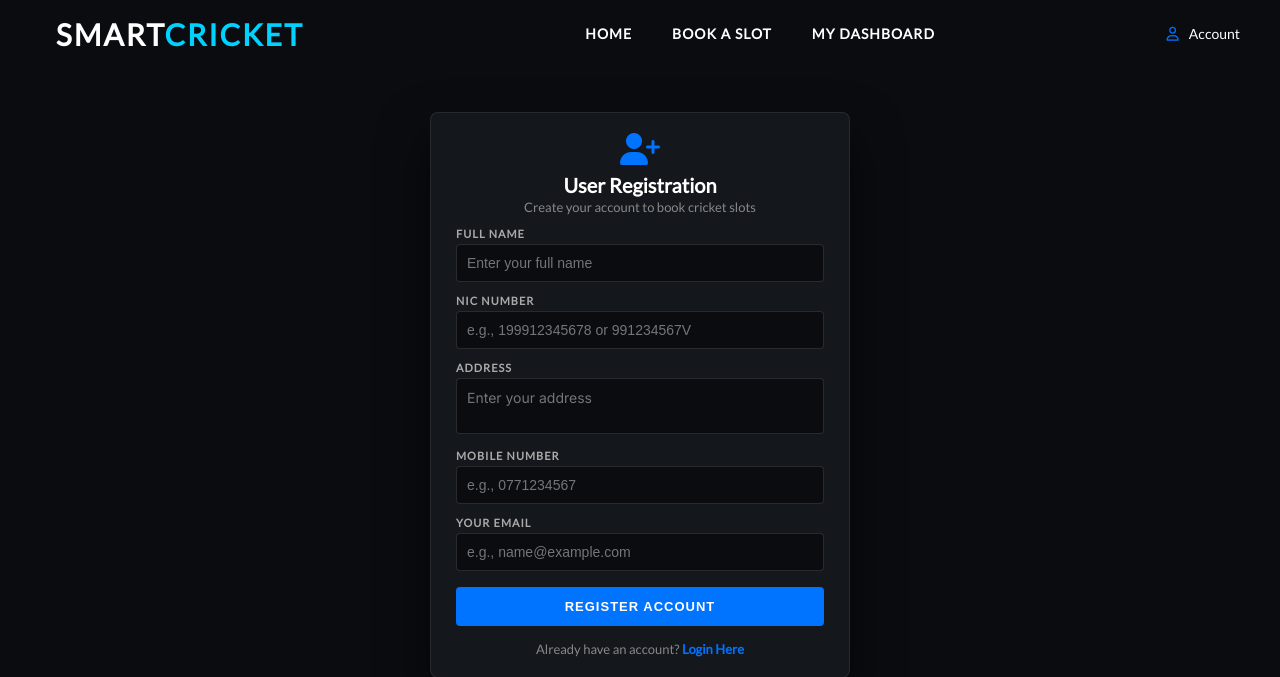
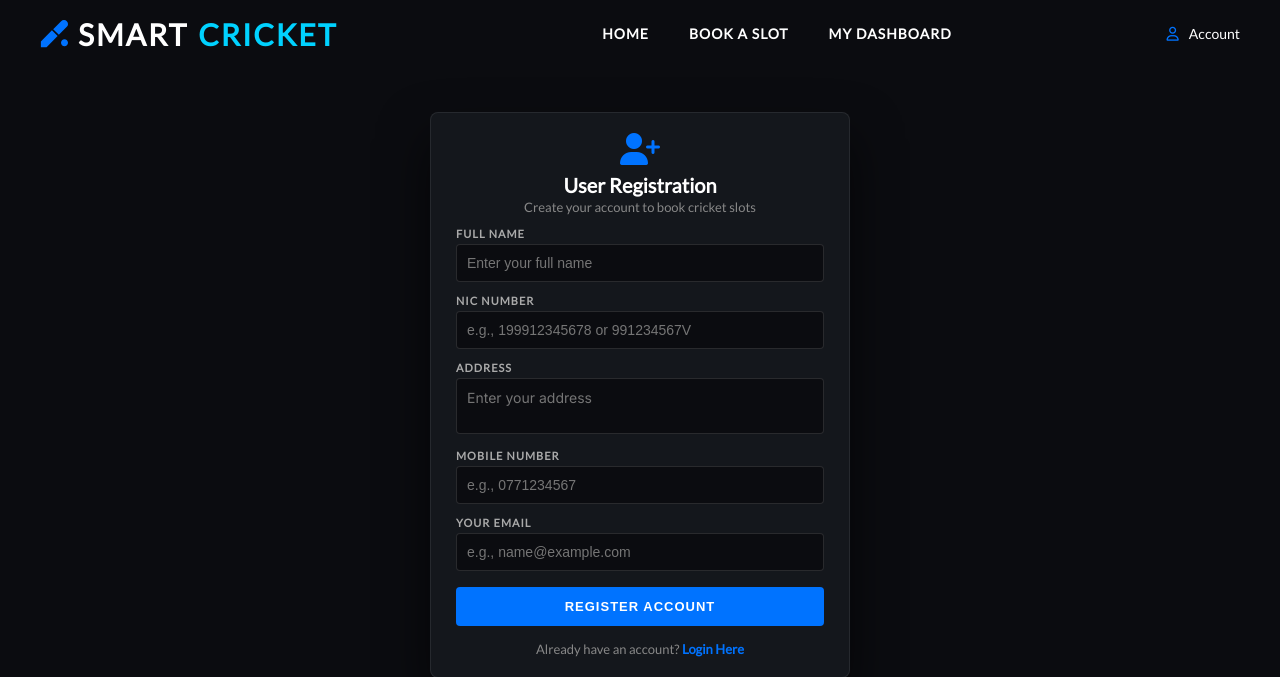
Before and after one commit to Bandara95/smart-cricket, a PHP site: page /register.php in a window 1280 px wide. Shown: the top 677 px of the page. Run offline with PHP 8.4, Linux system fonts and the light colour scheme.

Commit message:
Update header.php

```diff
--- a/includes/header.php
+++ b/includes/header.php
@@ -15,9 +15,11 @@ $is_admin = (isset($_SESSION['user_role']) && $_SESSION['user_role'] == 'admin')
 <header class="arena-navbar-ford" style="padding: 15px 0; transition: background 0.4s ease, padding 0.4s ease; position: fixed; top: 0; width: 100%; z-index: 1000; background: #0b0c10;">
     <div class="navbar-container" style="display: grid; grid-template-columns: auto 1fr auto; align-items: center; max-width: 1450px; margin: 0 auto; padding: 0 40px;">
 
-        <div class="arena-logo" style="color: #fff; font-weight: 800; font-size: 30px; margin-right: 50px;">
-            <i class="fas fa-cricket-bat-ball" style="color: #0073ff;"></i> SMART<span>CRICKET</span>
-        </div>
+        <div class="arena-logo" style="color: #fff; font-weight: 800; font-size: 30px; margin-right: 50px; display: flex; align-items: center; gap: 10px;">
+    <svg xmlns="http://www.w3.org/2000/svg" viewBox="0 0 512 512" style="width: 28px; height: 28px; fill: #0073ff;">
+        <path d="M490.5 21.5c-28.7-28.7-75.2-28.7-103.9 0L241 167 345 271l145.5-145.5c28.7-28.7 28.7-75.2 0-103.9zM218.4 189.6L16 392v104h104l202.4-202.4-104-104zM448 352c-35.3 0-64 28.7-64 64s28.7 64 64 64 64-28.7 64-64-28.7-64-64-64z"/>
+    </svg> SMART<span>CRICKET</span>
+</div>
 
         <nav class="arena-nav" style="display: flex; gap: 40px; justify-content: center;">
             <a href="index.php" class="nav-item <?php echo ($current_page === 'index.php') ? 'nav-active' : ''; ?>" style="text-decoration: none; font-size: 14px;">Home</a>
```
